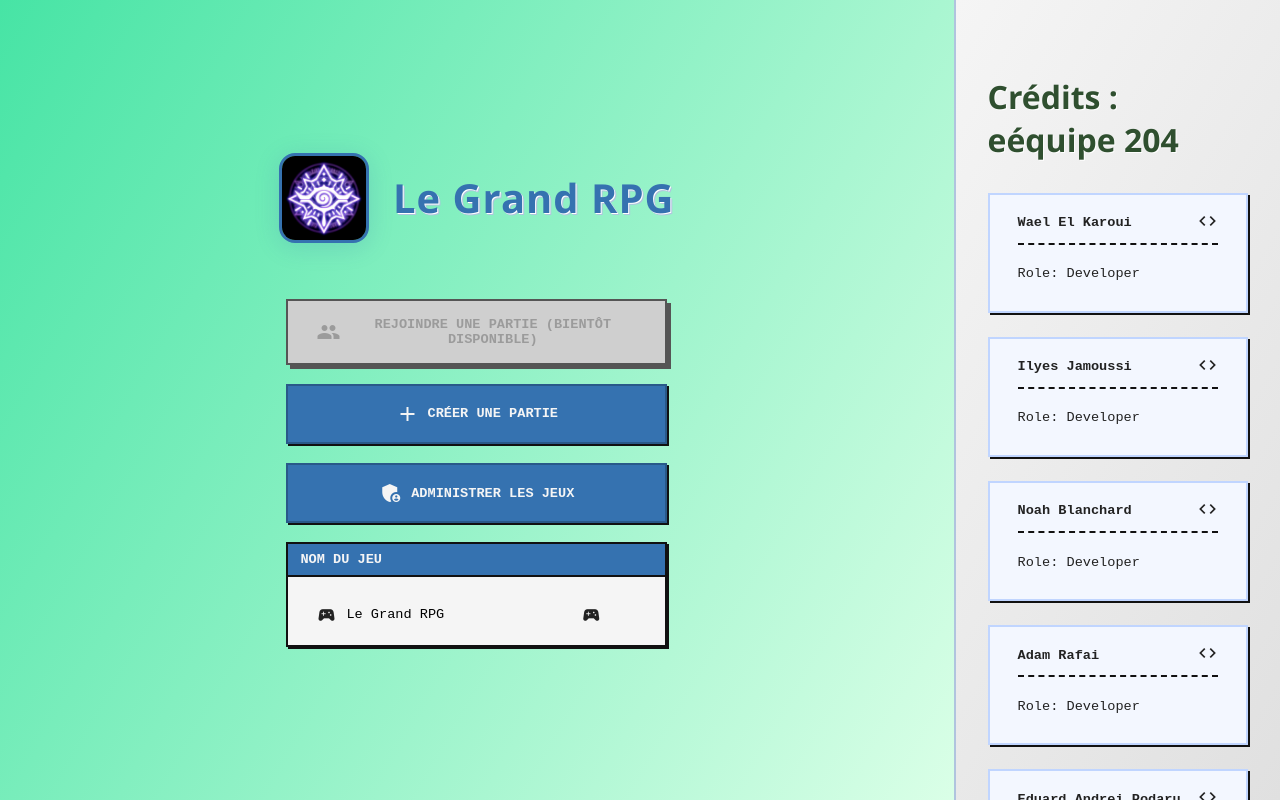
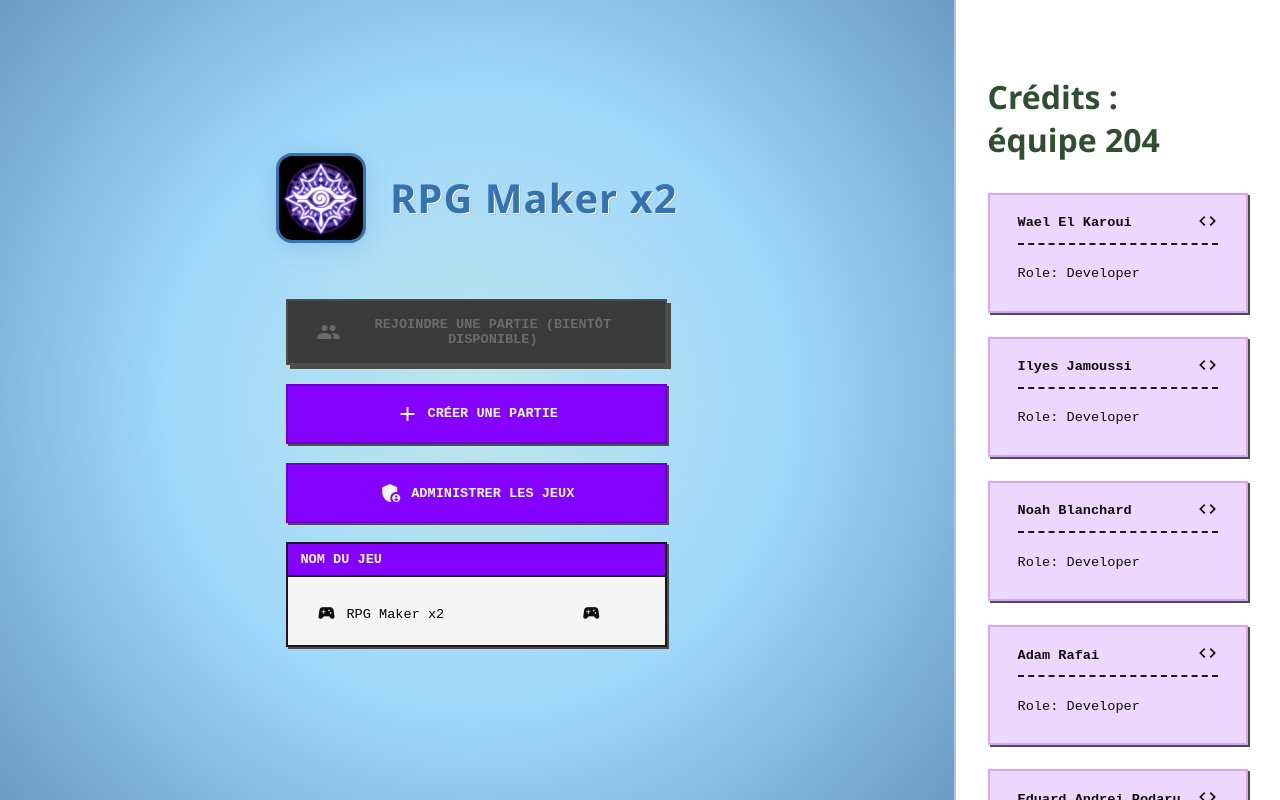
Before and after one commit to Ilyes-Jamoussi/Online-Multiplayer-RPG-Platform, an Angular app in the folder client/: page /#/home in a window 1280 px wide. Built offline with nearby package versions, Linux system fonts and the light colour scheme.

Commit message:
feat(theme): mise à jour des couleurs du theme (#19)

```diff
--- a/client/src/app/pages/home-page/home-page.component.html
+++ b/client/src/app/pages/home-page/home-page.component.html
@@ -31,7 +31,7 @@
     </div>
     <div class="home-right">
         <div class="team-section-modern">
-            <h2 class="team-title-modern">Crédits : eéquipe {{ teamInfo.teamNumber }}</h2>
+            <h2 class="team-title-modern">Crédits : équipe {{ teamInfo.teamNumber }}</h2>
             <div class="members-list-modern">
                 @for (member of teamInfo.members; track member) {
                 <app-ui-card size="lg" [popOut]="true" alignContent="left" variant="secondary" [fullWidth]="true">
--- a/client/src/app/pages/home-page/home-page.component.scss
+++ b/client/src/app/pages/home-page/home-page.component.scss
@@ -19,7 +19,7 @@
     min-width: 340px;
     box-sizing: border-box;
     overflow: auto;
-    background: map.get($ui-gradients, green);
+    background: map.get($ui-gradients, misty);
 }
 
 .game-title-block {
@@ -71,7 +71,6 @@
     min-width: 320px;
     box-sizing: border-box;
     overflow: auto;
-    background: map.get($ui-gradients, subtle-gray-white);
 }
 
 .team-section-modern {
--- a/client/src/app/pages/home-page/home-page.component.ts
+++ b/client/src/app/pages/home-page/home-page.component.ts
@@ -23,7 +23,7 @@
     standalone: true,
 })
 export class HomePageComponent {
-    gameName: string = 'Le Grand RPG';
+    gameName: string = 'RPG Maker x2';
     teamInfo = {
         teamNumber: '204',
         members: ['Wael El Karoui', 'Ilyes Jamoussi', 'Noah Blanchard', 'Adam Rafai', 'Eduard Andrei Podaru'],
--- a/client/src/app/shared/ui/components/button/button.component.scss
+++ b/client/src/app/shared/ui/components/button/button.component.scss
@@ -55,8 +55,9 @@
 
     // Apply consistent states
     @include ui-disabled-state;
+    @include ui-active-effects;
+
     @include ui-popout-effects;
-    @include ui-active-effects;
     @include ui-focus-state;
     @include ui-hover-brightness;
     // Apply all variant systems
--- a/client/src/app/shared/ui/components/card/card-sections.component.ts
+++ b/client/src/app/shared/ui/components/card/card-sections.component.ts
@@ -12,7 +12,7 @@
     styleUrls: ['./card.component.scss'],
     template: `
         <div class="uiCard__title" [ngClass]="classes">
-            @if(icon){<app-ui-icon [iconName]="icon" />}
+            @if(icon){<app-ui-icon [variant]="variant" [iconName]="icon" />}
             <span class="title-slot"><ng-content /></span>
         </div>
     `,
--- a/client/src/app/shared/ui/components/icon/icon.component.scss
+++ b/client/src/app/shared/ui/components/icon/icon.component.scss
@@ -23,6 +23,7 @@
 
     // Apply all variant systems
     @include ui-disabled-state;
+    @include ui-contrast-colors;
 
     // Icon-specific size variants
     &.s-sm {
--- a/client/src/app/shared/ui/components/input/input.component.html
+++ b/client/src/app/shared/ui/components/input/input.component.html
@@ -5,7 +5,7 @@
 
     <div class="uiInput-field">
         @if (prefixIcon) {
-        <app-ui-icon [iconName]="prefixIcon" class="in-icon prefix"></app-ui-icon>
+        <app-ui-icon [iconName]="prefixIcon" variant="secondary"></app-ui-icon>
         }
 
         <input
@@ -22,7 +22,7 @@
         />
 
         @if (suffixIcon) {
-        <app-ui-icon [iconName]="suffixIcon" class="in-icon suffix"></app-ui-icon>
+        <app-ui-icon [iconName]="suffixIcon" variant="secondary"></app-ui-icon>
         }
         <button
             type="button"
--- a/client/src/styles/theme.scss
+++ b/client/src/styles/theme.scss
@@ -4,28 +4,26 @@
 
 // ==================== BASE FOUNDATION ====================
 // Core neutral colors and system fundamentals
-$ui-black: #222;
-$ui-gray: #777;
+$ui-black: #0d0d0d;
+$ui-gray: #2e2e2e;
 $ui-white: #f5f5f5;
-$ui-border: #111;
-$ui-shadow: #111;
+$ui-border: #1a1a1a;
+$ui-shadow: #4d4d4d;
 
 // Disabled state colors
-$ui-disabled-bg: #cfcfcf;
-$ui-disabled-fg: #7a7a7a;
-$ui-disabled-border: #555;
-$ui-disabled-shadow: #555;
+$ui-disabled-bg: #3a3a3a;
+$ui-disabled-fg: #8c8c8c;
+$ui-disabled-border: #4d4d4d;
+$ui-disabled-shadow: #4d4d4d;
 
 // Gradients
 $ui-gradients: (
-    green: linear-gradient(120deg, #47e4a5 0%, #daffe7 100%),
-    blue: linear-gradient(120deg, #90caf9 0%, #64b5f6 100%),
-    dark: linear-gradient(120deg, $ui-black 0%, $ui-gray 100%),
-    light: linear-gradient(120deg, $ui-white 0%, #e0e0e0 100%),
-    green-radial: radial-gradient(circle at 60% 40%, #47e4a5 100%, #daffe7 0%),
-    subtle-gray-white: linear-gradient(120deg, #f5f5f5 0%, #e0e0e0 100%),
+    misty: radial-gradient(circle at 50% 50%, rgba(176, 224, 230, 0.8) 0%, rgba(135, 206, 250, 0.8) 50%, rgba(70, 130, 180, 0.8) 100%),
+    midnight: radial-gradient(circle at 50% 50%, rgba(25, 25, 112, 0.8) 0%, rgba(72, 61, 139, 0.8) 50%, rgba(123, 104, 238, 0.8) 100%),
+    mystical: radial-gradient(circle at 50% 50%, rgba(75, 0, 130, 0.8) 0%, rgba(138, 43, 226, 0.8) 50%, rgba(255, 105, 180, 0.8) 100%),
+    twilight: radial-gradient(circle at 50% 50%, rgba(72, 61, 139, 0.8) 0%, rgba(123, 104, 238, 0.8) 50%, rgba(176, 224, 230, 0.8) 100%),
+    nebula: radial-gradient(circle at 50% 50%, rgba(138, 43, 226, 0.8) 0%, rgba(75, 0, 130, 0.8) 50%, rgba(25, 25, 112, 0.8) 100%),
 );
-
 
 // System font stack
 $ui-font-family: 'Press Start 2P', monospace;
@@ -33,25 +31,25 @@
 // ==================== COLOR SYSTEM ====================
 // Primary color palette
 $ui-colors: (
-    primary: #3572b0,
-    // Darker blue
-    secondary: #f3f7ff,
-    // Light pastel pink
-    success: #8be9a5,
-    // Pastel green
-    danger: #ff8b94,
-    // Pastel red
-    warning: #ffe066,
-    // Pastel yellow
-    info: #a0e7e5,
-    // Pastel cyan
+    primary: #8400ff,
+    // Hot pink
+    secondary: #eed7ff,
+    // Indigo
+    success: #32cd32,
+    // Lime green
+    danger: #ff4500,
+    // Orange red
+    warning: #ffd700,
+    // Gold
+    info: #00bfff,
+    // Deep sky blue
 );
 
 // Contrast colors for text on colored backgrounds
 $ui-contrasts: (
     primary: $ui-white,
     secondary: $ui-black,
-    success: $ui-white,
+    success: $ui-black,
     danger: $ui-white,
     warning: $ui-black,
     info: $ui-white,
@@ -232,16 +230,18 @@
     &:hover.popOut:not(.isDisabled):not(.isLoading):not(.disableHoverEffects) {
         transform: translate(ui-interaction(hover-translate));
         box-shadow: ui-interaction(hover-shadow-offset) ui-interaction(hover-shadow-offset) 0 $ui-shadow;
-    }
 
-    &:focus.popOut:not(.isDisabled):not(.isLoading):not(.disableHoverEffects) {
-        transform: translate(ui-interaction(hover-translate));
-        box-shadow: ui-interaction(hover-shadow-offset) ui-interaction(hover-shadow-offset) 0 $ui-shadow;
+        // Active state overrides hover when both are present
+        &:active {
+            transform: translate(ui-interaction(active-translate));
+            box-shadow: ui-interaction(active-shadow-offset) ui-interaction(active-shadow-offset) 0 $ui-shadow;
+        }
     }
 }
 
 @mixin ui-active-effects {
-    &:active:not(.isDisabled):not(.isLoading) {
+    // For non-hover active states (e.g., keyboard)
+    &:active:not(.isDisabled):not(.isLoading):not(:hover) {
         transform: translate(ui-interaction(active-translate));
         box-shadow: ui-interaction(active-shadow-offset) ui-interaction(active-shadow-offset) 0 $ui-shadow;
     }
```
